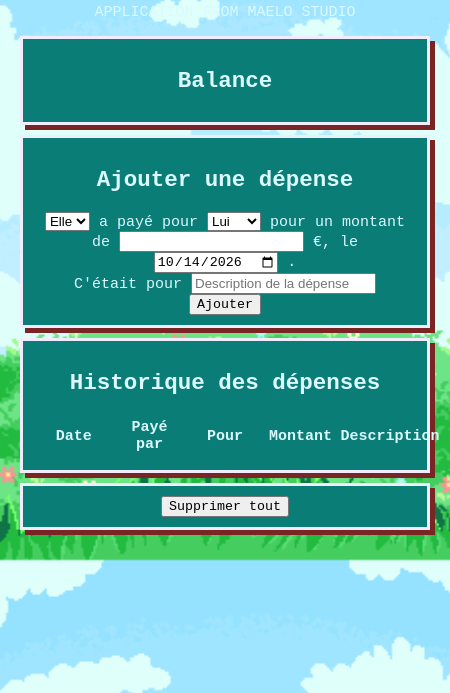
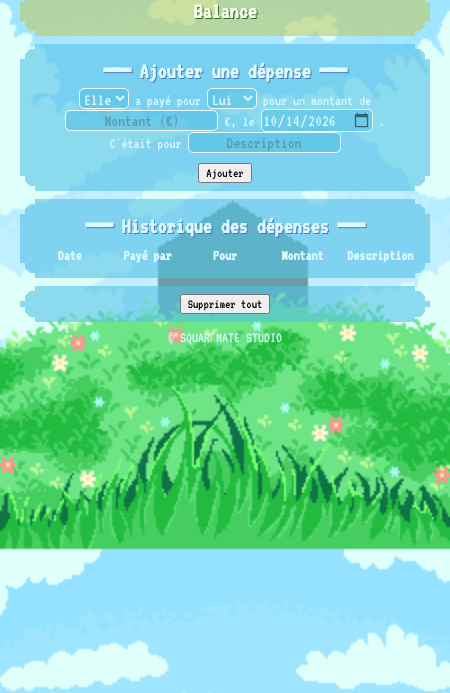
Before and after one commit to maevarmmj/Pay_and_Repay_MM, an Electron app: page renderer/index.html in a window 450 px wide. Shown: the part 151-844 px from the top of the page. Drawn offline with Linux system fonts and the light colour scheme; no server answers.

Commit message:
Improvement of the global design #11
Improvement of the global design of the application

```diff
--- a/main/db.js
+++ b/main/db.js
@@ -1,7 +1,7 @@
 const path = require('path');
 const Database = require('better-sqlite3');
 
-const dbPath = path.join(__dirname, '..', 'pay_repay_original.db');
+const dbPath = path.join(__dirname, '..', 'pay_repay.db');
 
 const db = new Database(dbPath);
 
--- a/main/main.js
+++ b/main/main.js
@@ -20,9 +20,6 @@ function createWindow() {
     mainWindow.loadFile(path.join(__dirname, '..', 'renderer', 'index.html'));
 }
 
-ipcMain.handle('app:get-version', () => {
-    return app.getVersion();
-});
 
 ipcMain.handle('depenses:get-all', () => {
     return db.getAllTransactions();
--- a/main/preload.js
+++ b/main/preload.js
@@ -3,7 +3,6 @@ const { contextBridge, ipcRenderer } = require('electron');
 // Create a secure bridge between the renderer process and the main process
 // Expose a limited API to the renderer process
 contextBridge.exposeInMainWorld('api', {
-    getAppVersion:() => ipcRenderer.invoke('app:get-version'),
     getDepenses: () => ipcRenderer.invoke('depenses:get-all'),
     addDepense: (depense) => ipcRenderer.invoke('depenses:add', depense),
     deleteDepense: (id) => ipcRenderer.invoke('depenses:delete', id),
--- /dev/null
+++ b/renderer/css/expenses-form.css
@@ -0,0 +1,23 @@
+#submit-button {
+    margin-top: 10px;
+}
+
+select, input {
+    border-radius: 5px;
+    border: 1px solid var(--border);
+    background-color: var(--panel);
+    color: var(--text);
+    font-family:'VT323', monospace;
+    font-size: 17px;
+}
+
+input::placeholder {
+  font-weight: italic;
+  opacity: 0.5;
+  color: rgb(82, 104, 106);
+  text-align: center;
+}
+
+input[type="date"]::-webkit-calendar-picker-indicator {
+  opacity: 0.5;
+}
--- a/renderer/css/expenses-table.css
+++ b/renderer/css/expenses-table.css
@@ -5,14 +5,15 @@
 #expenses-table {
     width: 100%;
     table-layout: fixed;
+    scrollbar-width: thin;
+    scrollbar-color: rgb(237, 255, 220) rgba(255, 252, 252, 0);
 }
 
 #expenses-table-body {
     display: block;
-    max-height: 200px;
+    max-height: 100px;
     overflow-y: auto;
 }
-
 
 #expenses-table thead tr,
 #expenses-table-body tr {
@@ -25,12 +26,13 @@
     cursor: pointer;
 }
 
-
 #expenses-table-body tr:hover {
-    background-color: #99e463;
+    background-color: #b6df70;
+    border-radius: 10px;
 }
 
 /* Style for the class 'selected row' */
 #expenses-table-body tr.selected-row {
-    background-color: #486193;
+    background-color: #39ade8;
+    border-radius: 10px;
 }
--- a/renderer/css/main-body.css
+++ b/renderer/css/main-body.css
@@ -1,16 +1,9 @@
 :root {
   --bg: linear-gradient(rgb(46, 198, 211), rgb(192, 242, 253));
-  --panel: #0b7d77;
+  --panel: rgba(85, 194, 231, 0.6);
   --panel-light: #2e2555;
-  --border: #f2ecff;
+  --border: #ecffff;
   --text: #dcf9ff;
-  --text-dim: #8f86b8;
-
-  --elle: #ff5d8f;
-  --lui: #4fd6e0;
-  --accent: #ffd23f;
-  --danger: #ff5d5d;
-  --danger-dark: #b83f3f;
 }
 
 body {
@@ -18,21 +11,68 @@ body {
     text-align: center;
     margin: 0;
     color: var(--text);
-    font-family: monospace;
+    font-family:'VT323', monospace;
     font-size: 15px;
     padding: 20px;
-    background-image: url("/assets/bg_test.png");
+    background-image: url("../../assets/bg_test.png");
     background-size: cover;
 }
 
-h1, h2, button {
-  font-family: monospace;
+.logo {
+  margin: 0;
+  border: 0;
+  padding: 0;
+}
+
+h1, h2 {
+  text-shadow: 1px 1px 0 rgb(72, 120, 183);
+  margin: 5px;
+}
+
+button {
+  font-family: 'VT323', monospace;
+}
+
+p {
+  margin: 0;
+  padding: 0;
 }
 
 section {
   background: var(--panel);
-  border: 3px solid var(--border);
-  box-shadow: 5px 5px 0 #7b2424;
-  padding: 10px;
-  margin-bottom: 10px;
+  /* border: 2px solid var(--border);
+  /* border-radius: 10px;
+  box-shadow: 3px 3px 0 rgba(20, 112, 142, 0.5); */
+  padding: 8px;
+  margin-bottom: 8px;
 }
+
+
+section {
+  clip-path: polygon(
+    0px calc(100% - 15px),
+    5px calc(100% - 15px),
+    5px calc(100% - 10px),
+    10px calc(100% - 5px),
+    15px calc(100% - 5px),
+    15px 100%,
+    calc(100% - 15px) 100%,
+    calc(100% - 15px) calc(100% - 5px),
+    calc(100% - 10px) calc(100% - 5px),
+    calc(100% - 5px) calc(100% - 10px),
+    calc(100% - 5px) calc(100% - 15px),
+    100% calc(100% - 15px),
+    100% 15px,
+    calc(100% - 5px) 15px,
+    calc(100% - 5px) 10px,
+    calc(100% - 10px) 5px,
+    calc(100% - 15px) 5px,
+    calc(100% - 15px) 0px,
+    15px 0px,
+    15px 5px,
+    10px 5px,
+    5px 10px,
+    5px 15px,
+    0px 15px
+  );
+}
--- /dev/null
+++ b/renderer/css/summary.css
@@ -0,0 +1,19 @@
+:root {
+  --panel-summary: rgba(188, 203, 102, 0.6);
+  --text-summary: #f9ffec;
+
+  --elle: #ff5d8f;
+  --lui: #4fd6e0;
+  --accent: #ffd23f;
+  --danger: #ff5d5d;
+  --danger-dark: #b83f3f;
+}
+
+#summary{
+  color: var(--text-summary);
+  background: var(--panel-summary);
+}
+
+#balance-summary-text {
+  text-shadow: 1px 1px 0 rgb(57, 105, 30);
+}
--- a/renderer/index.html
+++ b/renderer/index.html
@@ -4,14 +4,16 @@
     <meta charset="UTF-8" />
     <title>Pay and Repay</title>
     <link rel="stylesheet" href="css/main-body.css" />
+    <link rel="stylesheet" href="css/summary.css" />
+    <link rel="stylesheet" href="css/expenses-form.css" />
     <link rel="stylesheet" href="css/expenses-table.css" />
     <link rel="preconnect" href="https://fonts.googleapis.com" />
     <link href="https://fonts.googleapis.com/css2?family=Press+Start+2P&family=VT323&display=swap" rel="stylesheet" />
   </head>
   <body>
     <header>
-        <img src="/assets/logo_v2_test.png" alt="Logo_PnR" />
-        <p>APPLICATION FROM MAELO STUDIO</p>
+        <img src="../assets/logo_v2_test.png" alt="Logo_PnR" class = "logo" />
+
     </header>
 
     <main>
@@ -21,7 +23,7 @@
         </section>
 
         <section id = "add-debt">
-            <h2>Ajouter une dépense</h2>
+            <h2>━━ Ajouter une dépense ━━</h2>
             <form id = "expenses-form">
                 <select id = "payeur" name = "payeur" required>
                     <option value = "Elle">Elle</option>
@@ -34,11 +36,11 @@
                     <option value = "Nous">Nous</option>
                 </select>
                 <label for = "montant">pour un montant de</label>
-                <input type = "text" id = "montant" inputmode = "decimal" name = "montant" required />
+                <input type = "text" id = "montant" inputmode = "decimal" name = "montant" placeholder="Montant (€)" required />
                 <label for = "date">€, le </label>
                 <input type = "date" id = "date" name = "date" required />
                 <label for = "description">. <br> C'était pour </label>
-                <input type = "text" id = "description" name = "description" placeholder="Description de la dépense" /><br>
+                <input type = "text" id = "description" name = "description" placeholder="Description" /><br>
 
 
                 <button type = "submit" id = 'submit-button'>Ajouter</button>
@@ -47,7 +49,7 @@
         </section>
 
         <section id = "history">
-            <h2>Historique des dépenses</h2>
+            <h2>━━ Historique des dépenses ━━</h2>
             <table id = "expenses-table">
                 <thead>
                     <tr>
@@ -59,20 +61,23 @@
                     </tr>
                 </thead>
                 <tbody id = "expenses-table-body">
-                    <!-- Les dépenses seront ajoutées ici dynamiquement -->
+                    <!-- Les dépenses ajoutées ici dynamiquement -->
                 </tbody>
             </table>
         </section>
 
         <section id = "buttons">
-            <button type = "button" id = "delete-one-button" class = "hidden">Supprimer une dépense</button>
+            <button type = "button" id = "delete-one-button" class = "hidden">Supprimer la dépense</button>
             <button type = "button" id = "delete-all-button">Supprimer tout</button>
         </section>
 
 
     </main>
 
-    <footer id = "footer"></footer>
+    <footer id = "footer">
+        <p>© SQUAR'MATE STUDIO</p>
+        <p id = "electron_ver"></p>
+    </footer>
     <script src = "renderer.js"></script>
 
   </body>
--- a/renderer/renderer.js
+++ b/renderer/renderer.js
@@ -7,16 +7,6 @@ const deleteOneButton = document.getElementById('delete-one-button');
 const submitButton = document.getElementById('submit-button')
 
 
-// Display the app version in the footer
-async function displayAppVersion() {
-    try {
-        const version = await window.api.getAppVersion();
-        const footerElement = document.getElementById('footer');
-        footerElement.textContent = `Electron Version: ${version}`;
-    } catch (error) {
-        console.error('Error fetching app version:', error);
-    }
-}
 
 
 // Function to compute the balance between "Elle" and "Lui"
@@ -77,7 +67,7 @@ function renderSummary(){
     const balance = computeBalance(transactions);
     summary_text = document.getElementById('balance-summary-text');
     if (balance > 0) {
-        summary_text.textContent = `Lui doit ${formatMoney(balance)} à Elle`;
+        summary_text.textContent = `Il doit ${formatMoney(balance)} à Elle`;
     } else if (balance < 0) {
         summary_text.textContent = `Elle doit ${formatMoney(-balance)} à Lui`;
     } else {
@@ -286,7 +276,6 @@ window.addEventListener('DOMContentLoaded', () => {
 deleteAllButton.addEventListener('click', deleteAllExpenses);
 
 async function initializeApp() {
-    displayAppVersion();
     // Initial rendering of the summary and expenses table
     await loadExpensesFromDatabase(); // Load expenses from the database on initial load (await: ensures that the expenses are loaded before proceeding)
     await resetDatabaseEachMonth(); // Reset the database at the beginning of each month (await: ensures that the reset is completed before proceeding)
```
